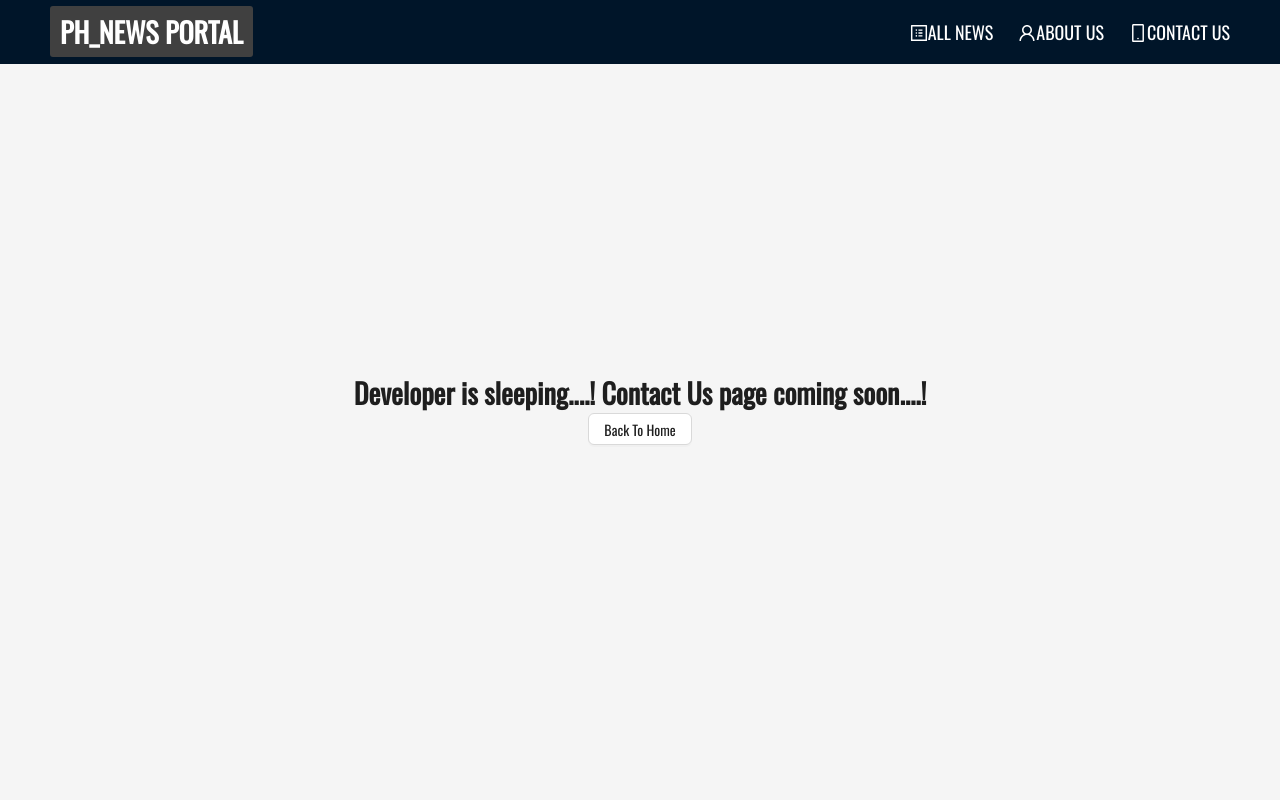
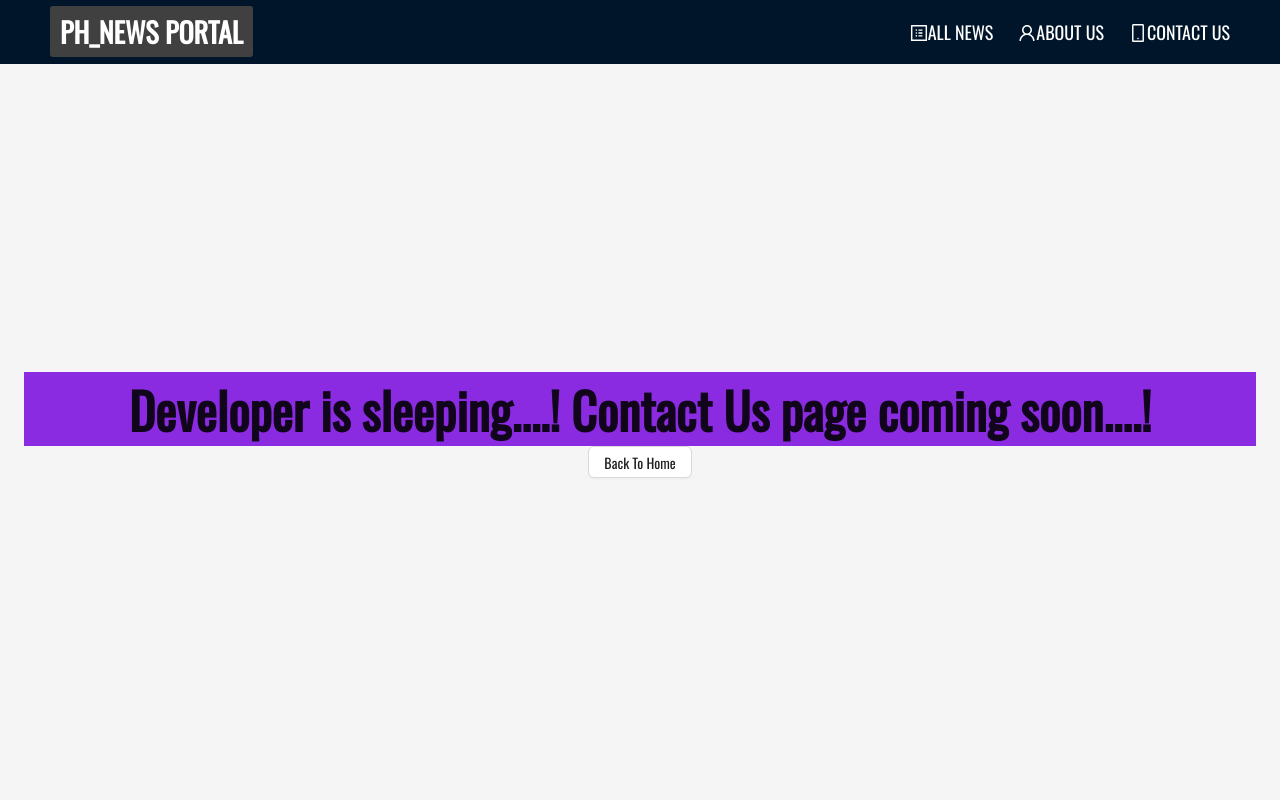
Before and after one commit to mdasif8393/level2-ph-news-portal-nextJs, a Next.js app: page /contact in a window 1280 px wide. Shown: the top 800 px of the page. Built offline with nearby package versions, Linux system fonts and the light colour scheme.

Commit message:
[Done --> finish]

```diff
--- a/src/pages/about.js
+++ b/src/pages/about.js
@@ -2,6 +2,7 @@ import { Button } from "antd";
 import Head from "next/head";
 import Link from "next/link";
 import RootLayout from "@/components/Layouts/RootLayout";
+import styles from '@/styles/About.module.css'
 
 
 const AboutPage = () => {
@@ -21,7 +22,7 @@ const AboutPage = () => {
         <meta name="viewport" content="width=device-width, initial-scale=1" />
         <link rel="icon" href="/favicon.ico" />
       </Head>
-      <h1>About Us page is under developing.....</h1>
+      <h1 className={styles.heading}>About Us page is under developing.....</h1>
       <Link href="/">
         <Button>Back To Home</Button>
       </Link>
--- a/src/pages/contact.js
+++ b/src/pages/contact.js
@@ -2,6 +2,7 @@ import { Button } from "antd";
 import Link from "next/link";
 import Head from "next/head";
 import RootLayout from "@/components/Layouts/RootLayout";
+import styles from '@/styles/Contact.module.css'
 
 const ContactPage = () => {
   return (
@@ -20,7 +21,7 @@ const ContactPage = () => {
         <meta name="viewport" content="width=device-width, initial-scale=1" />
         <link rel="icon" href="/favicon.ico" />
       </Head>
-      <h1>Developer is sleeping....! Contact Us page coming soon....!</h1>
+      <h1 className={styles.heading}>Developer is sleeping....! Contact Us page coming soon....!</h1>
       <Link href="/">
         <Button>Back To Home</Button>
       </Link>
--- a/src/pages/create.js
+++ b/src/pages/create.js
@@ -1,5 +1,5 @@
 import { useForm } from "react-hook-form";
-// import styles from "@/styles/Create.module.css";
+import styles from "@/styles/Create.module.css";
 
 const CreateNews = () => {
     const { register, handleSubmit } = useForm();
@@ -22,6 +22,7 @@ const CreateNews = () => {
     return (
         <div>
             <form
+                className={styles.form}
                 onSubmit={handleSubmit(onSubmit)}
                 name="form_item_path"
                 layout="vertical"
--- /dev/null
+++ b/src/styles/About.module.css
@@ -0,0 +1,4 @@
+.heading{
+    font-size: 50px;
+    background-color:cadetblue
+}
--- /dev/null
+++ b/src/styles/Contact.module.css
@@ -0,0 +1,4 @@
+.heading{
+    font-size: 50px;
+    background-color: blueviolet;
+}
--- /dev/null
+++ b/src/styles/Create.module.css
@@ -0,0 +1,4 @@
+.form input{
+    width: 100%;
+    padding:5px 10px;
+}
```
